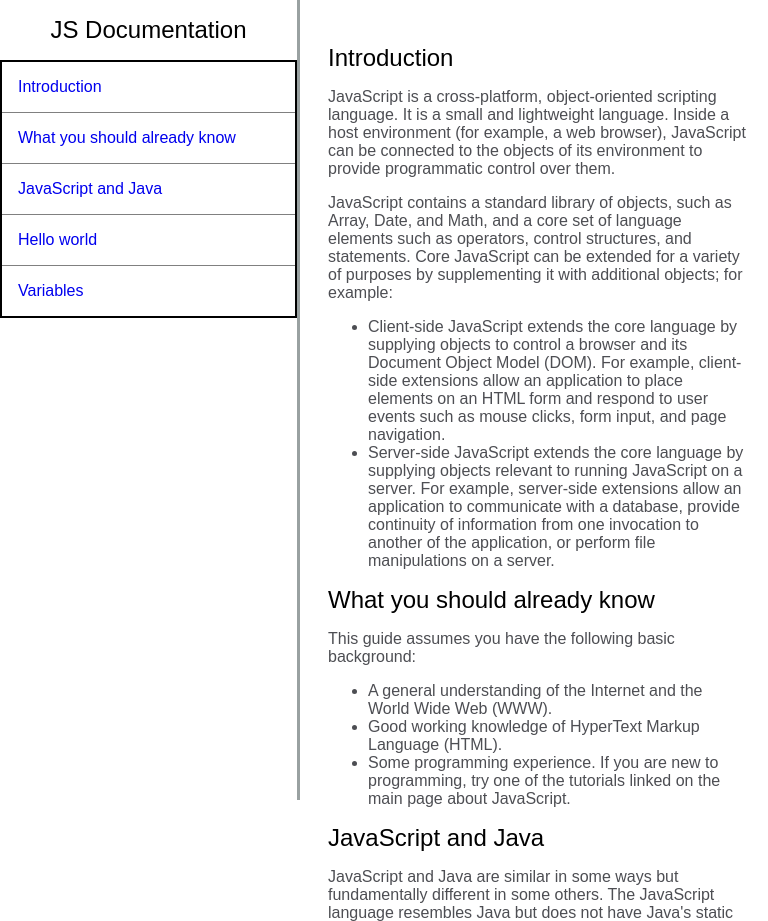
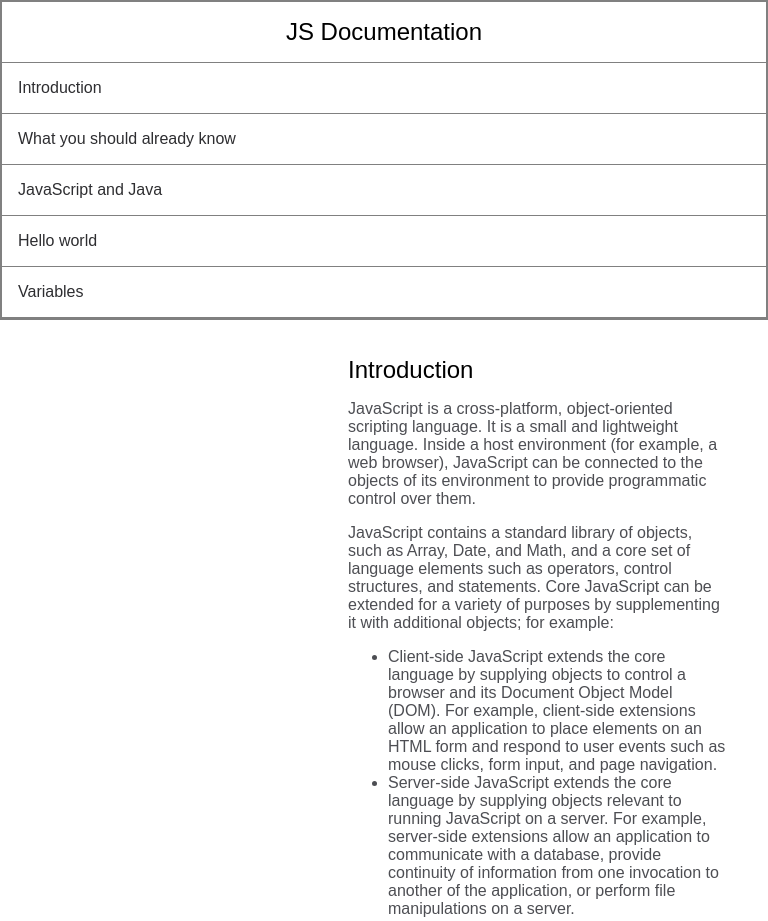
Before and after one commit to staram/technical-documentation-page, a plain HTML site: page index.html in a window 768 px wide. Shown: the top 921 px of the page. Drawn offline with Linux system fonts and the light colour scheme.

Commit message:
responsive layout for mobile

```diff
--- a/styles.css
+++ b/styles.css
@@ -15,66 +15,79 @@ header {
     margin-top: 1rem;
 }
 
-a {
-    text-decoration: none;
-}
-
 .container {
     display: flex;
     flex-direction: column;
 }
 
-.nav {
+nav {
     position: fixed;
-    min-width: 290px;
+    min-width: 250px;
     top: 0px;
     left: 0px;
     width: 300px;
     height: 100%;
     border-right: solid;
-    border-color: rgba(0, 22, 22, 0.4);
+    border: 2px solid grey;
   }
 
-.nav header {
+nav header {
     text-align: center;
 }
 
-
-@media (min-width: 800px) {
-    .container {
-        display: flex;
-        flex-direction: row;
-    }
+nav ul {
+    padding: 0;
+    margin-bottom: 0;
 }
 
-.nav ul {
-    height: auto;
-    padding: 0;
-    border: 2px solid black;
-}
-
-.nav li {
+nav li {
     list-style-type: none;
     border-bottom: 1px solid grey;
     padding: 1rem;
 }
 
-.nav-link {
-    border: 0;
+nav li:first-of-type {
+    border-top: 1px solid grey;
 }
 
-.nav li:last-of-type {
-    border-bottom: none;
-}
-
-
-main {
-    position: absolute;
-    margin-left: 300px;
-    padding: 20px;
+.nav-link {
+    color: #2e2e31;
+    text-decoration: none;
 }
 
 code {
     background: lightgrey;
     margin-left: 30px;
+    display: block;
+    line-height: 1.5rem;
 }
+
+@media screen and (min-width: 768px) {
+    main {
+        position: absolute;
+        margin-left: 330px;
+        margin-right: 30px;
+    }
+}
+
+@media screen and (max-width: 768px) {
+    .container {
+        display: flex;
+        flex-direction: column;
+    }
+
+    nav {
+        position: absolute;
+        width: 100%;
+        max-height: 330px;
+        height: auto;
+        order: 1; /* Change the order to display left before right on mobile */
+    }
+
+    main {
+        position: absolute;
+        top: 330px;
+        order: 2; /* Change the order to display right after left on mobile */
+        padding: 10px;
+    }
+  }
```
Also changed, not shown: 1 other file.
